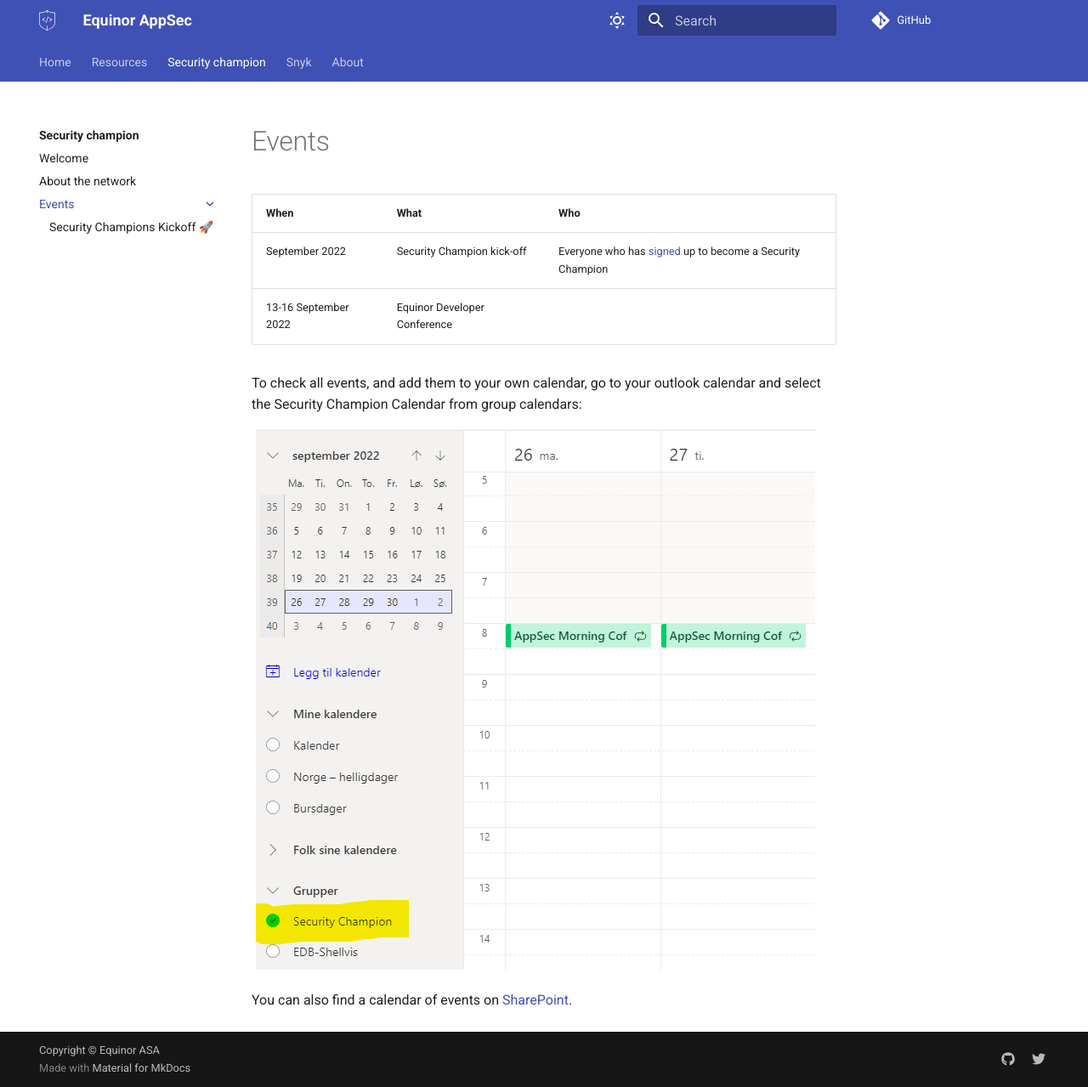
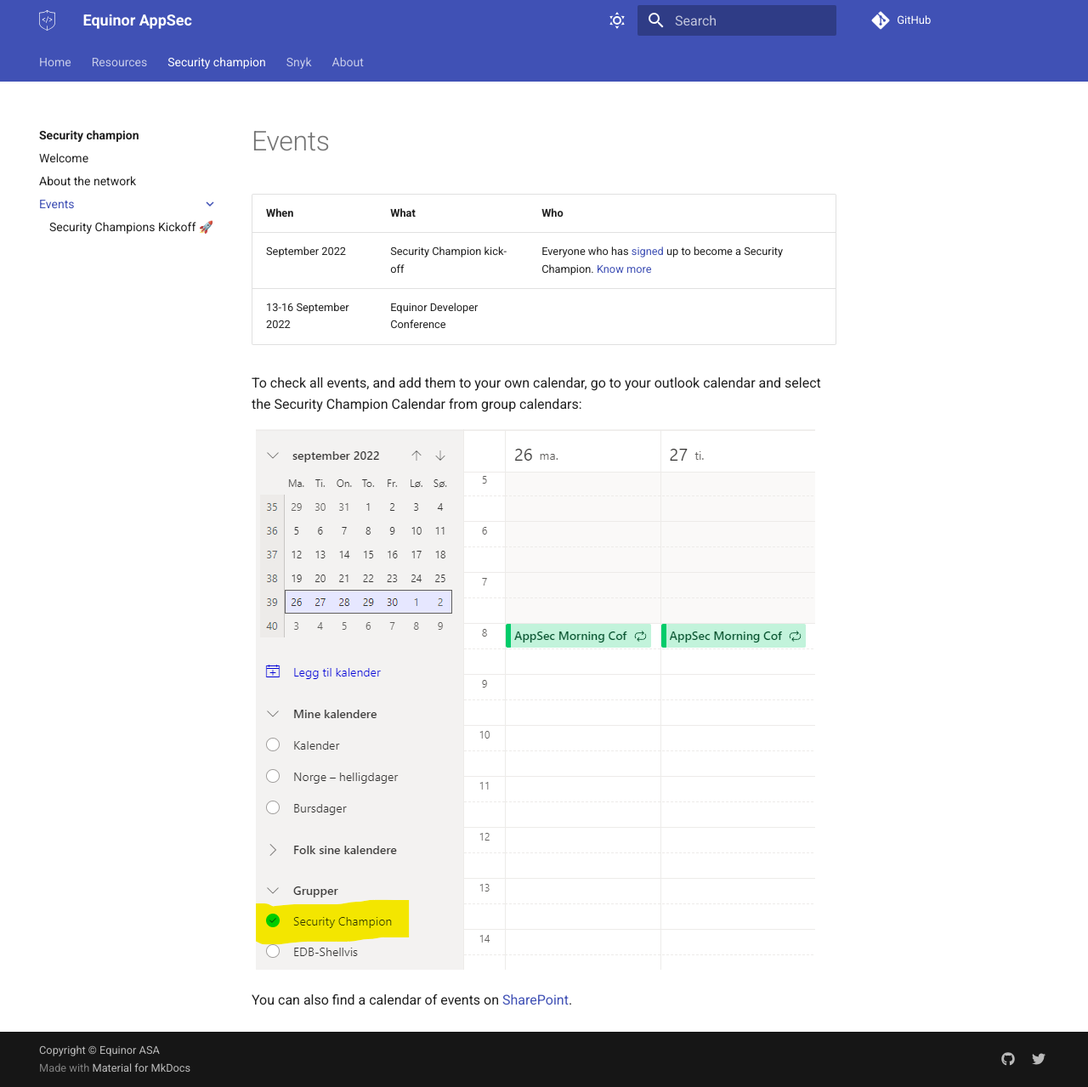
Before and after one commit to equinor/appsec, an MkDocs documentation site: the page built from docs/security-champion/events/index.md, in a window 1280 px wide and 1279 px high. Shown: the whole window at 85% size. Built offline with MkDocs 1.6.1 and Material for MkDocs 9.7.7, drawn with Linux system fonts in a browser that asks for light colours; some web fonts are replaced; comment, search, counter and statistics services are not loaded.

Commit message:
added kickoff url to events

```diff
--- a/docs/security-champion/events/index.md
+++ b/docs/security-champion/events/index.md
@@ -2,7 +2,7 @@
 
 | **When** | **What** | **Who** |
 |---|---|---|
-| September 2022 | Security Champion kick-off | Everyone who has [signed](https://forms.office.com/r/3C2vwEh2i0) up to become a Security Champion |
+| September 2022 | Security Champion kick-off | Everyone who has [signed](https://forms.office.com/r/3C2vwEh2i0) up to become a Security Champion. [Know more](./sc-kickoff-agenda.md) |
 | 13-16 September 2022 | Equinor Developer Conference |  |
 
 
```
